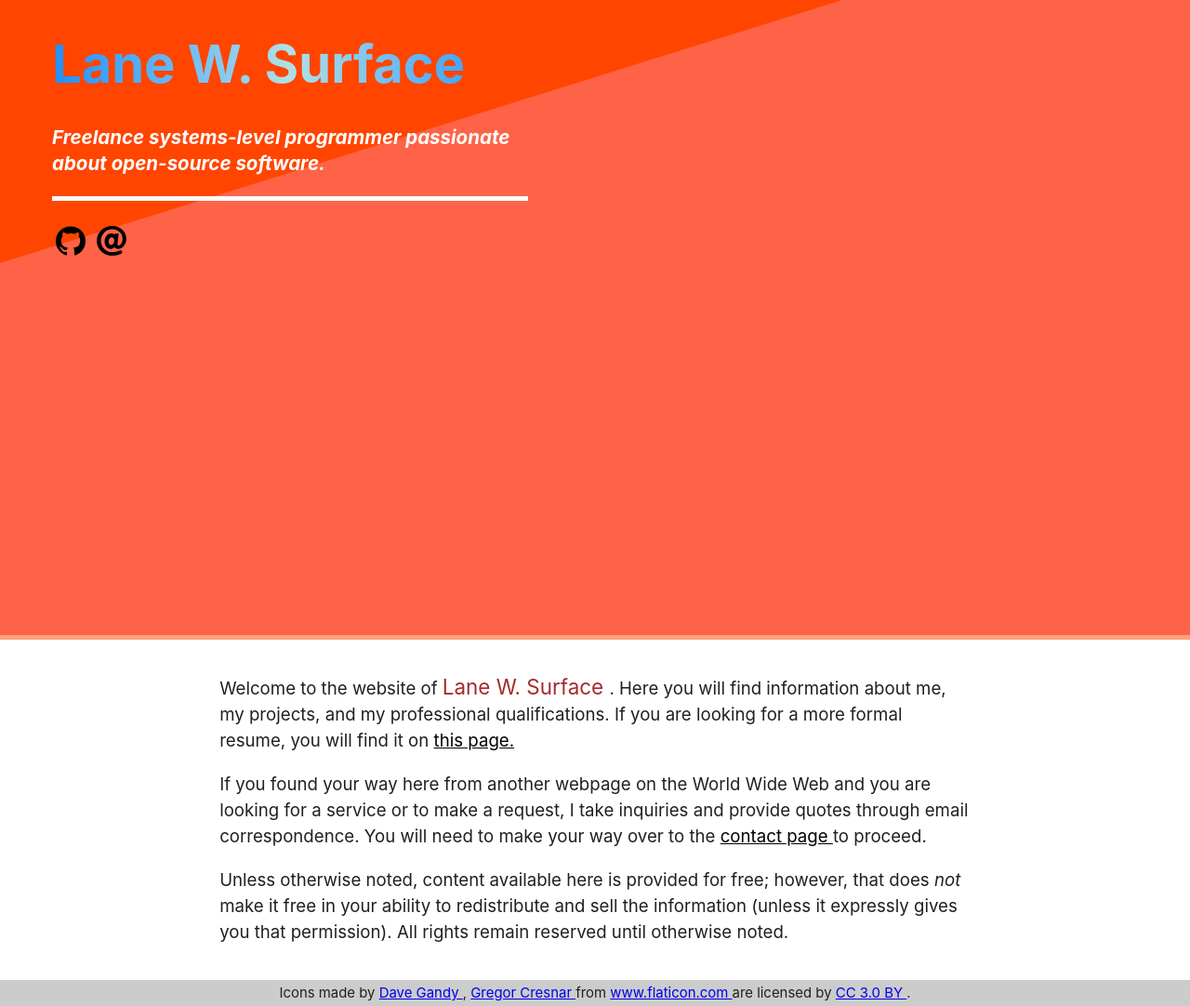
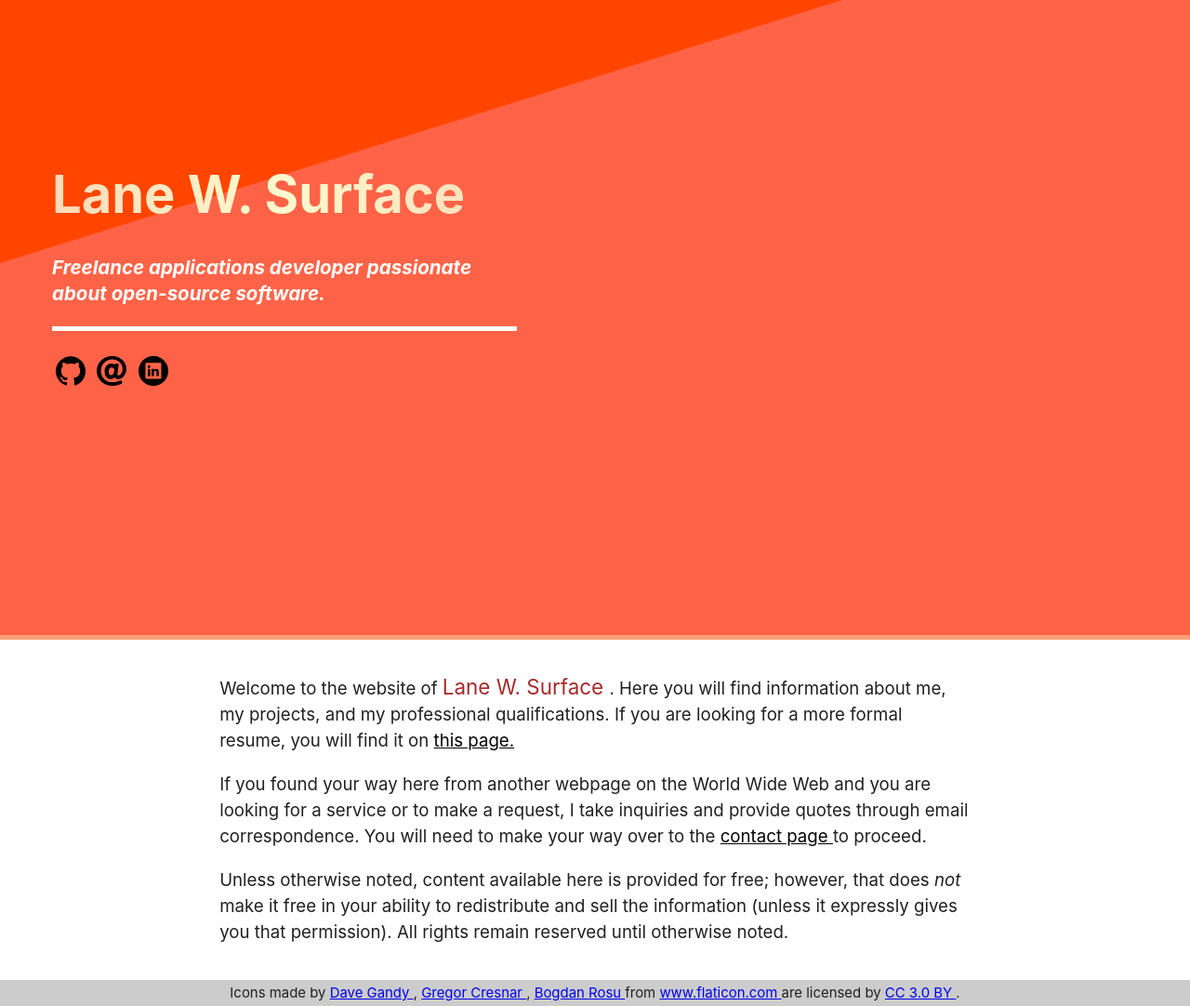
Before and after one commit to lanesurface/personal-website, a plain HTML site: page public/index.html in a window 1280 px wide. Shown: the part 117-1199 px from the top of the page at 93% size. Drawn offline with Linux system fonts and the light colour scheme.

Commit message:
Add LinkedIn and scale icons upon hovering.

```diff
--- a/public/index.html
+++ b/public/index.html
@@ -30,21 +30,27 @@
           Lane W. Surface
         </h1>
         <h4 class="special-sub">
-          Freelance systems-level programmer passionate about open-source
+          Freelance applications developer passionate about open-source
           software.
         </h4>
         <div id="social-media-links">
           <a href="https://github.com/lanesurface"
              class="social-media-link">
             <img src="../images/github-icon.svg"
-                 width="32px"
+                 class="link-image"
                  alt="GitHub">
           </a>
           <a href="mailto:surfacelane@gmail.com"
              class="social-media-link">
             <img src="../images/email-icon.svg"
-                  width="32px"
-                  alt="Email">
+                 class="link-image"
+                 alt="Email">
+          </a>
+          <a href="https://www.linkedin.com/in/lanesurface"
+             class="social-media-link">
+            <img src="../images/linkedin-icon.svg"
+                 class="link-image"
+                 alt="LinkedIn">
           </a>
         </div>
       </div>
@@ -93,7 +99,12 @@
         ,
         <a href="https://www.flaticon.com/authors/gregor-cresnar"
            title="Gregor Cresnar">
-             Gregor Cresnar
+          Gregor Cresnar
+        </a>
+        ,
+        <a href="https://www.flaticon.com/authors/bogdan-rosu"
+           title="Bogdan Rosu">
+          Bogdan Rosu
         </a>
         from
         <a href="https://www.flaticon.com/"
--- a/public/style.css
+++ b/public/style.css
@@ -67,8 +67,10 @@ header {
 
 #header-info {
   width: 40%;
+  max-width: 500px;
   position: absolute;
   bottom: 50vh;
+  transform: translateY(50%);
   left: 3em;
 }
 
@@ -84,9 +86,9 @@ header {
   font-size: 3em;
   line-height: 1em;
   background-image: linear-gradient(to right,
-                                    dodgerblue,
-                                    powderblue,
-                                    dodgerblue);
+                                    peachpuff,
+                                    lemonchiffon,
+                                    peachpuff);
   background-clip: text;
   -webkit-background-clip: text;
   -webkit-text-fill-color: transparent;
@@ -108,6 +110,16 @@ header {
 .social-media-link {
   display: inline-block;
   margin: 0 0.2em;
+}
+
+.link-image {
+  width: 32px;
+  transition: scale 300ms ease-in-out;
+}
+
+.link-image:hover {
+  transform: scale(1.25, 1.25);
+  -webkit-transform: scale(1.25, 1.25);
 }
 
 #page-body {
```
Also changed, not shown: images/linkedin-icon.svg (added).
